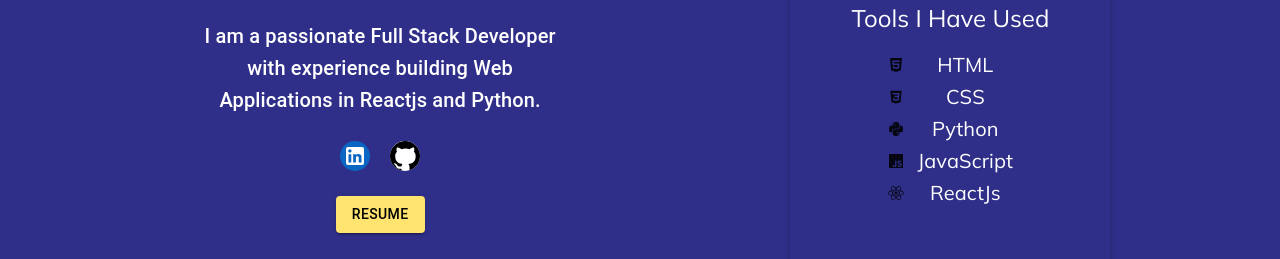
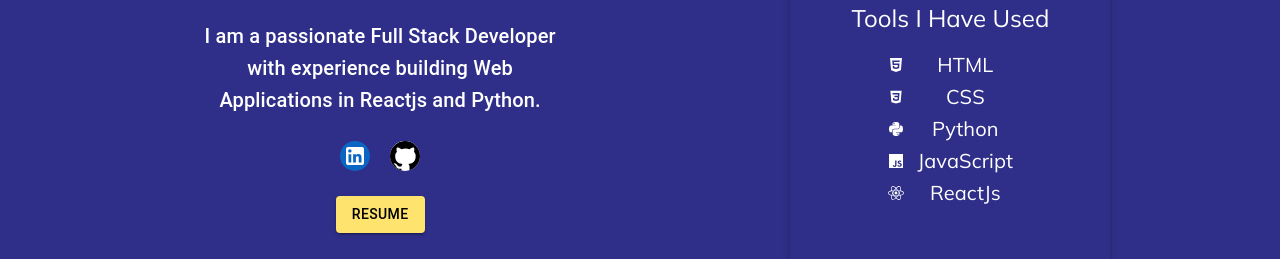
Before and after one commit to mattevans0911/portfolio_v2, a React (Create React App) app: page / in a window 1280 px wide. Shown: the part 350-609 px from the top of the page. Built offline with nearby package versions, Linux system fonts and the light colour scheme.

Commit message:
adjusted form

```diff
--- a/package.json
+++ b/package.json
@@ -11,6 +11,7 @@
     "@testing-library/jest-dom": "^5.16.5",
     "@testing-library/react": "^13.4.0",
     "@testing-library/user-event": "^13.5.0",
+    "dotenv": "^16.0.3",
     "emailjs": "^4.0.1",
     "react": "^18.2.0",
     "react-awesome-slider": "^4.1.0",
--- a/src/components/About.js
+++ b/src/components/About.js
@@ -186,7 +186,9 @@ function About() {
                             marginRight: "50px",
                           }}
                         >
-                          <div style={{ marginTop: "8px" }}>{s.icon}</div>
+                          <div style={{ marginTop: "8px", color: "white" }}>
+                            {s.icon}
+                          </div>
                           <div
                             style={{
                               display: "flex",
```
Also changed, not shown: 1 other file (tests, documents, lock files or other folders).
